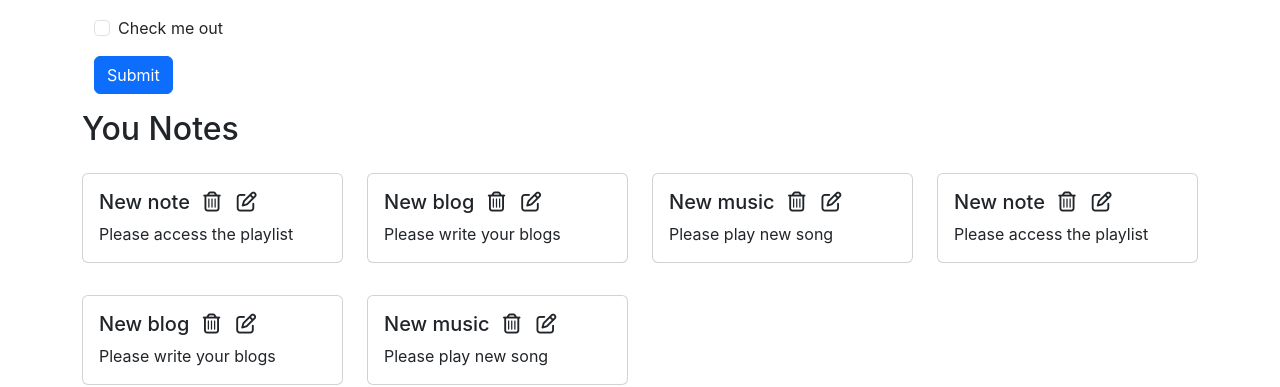
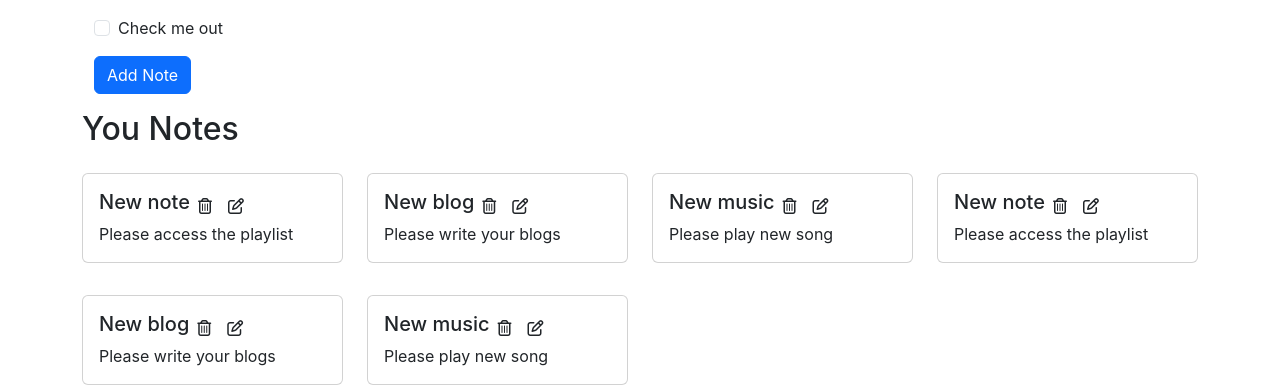
Before and after one commit to Svmpankaj/inotebook, a React (Create React App) app: page / in a window 1280 px wide. Shown: the part 274-661 px from the top of the page. Built offline with nearby package versions, Linux system fonts and the light colour scheme.

Commit message:
adding delete note

```diff
--- a/src/components/AddNote.js
+++ b/src/components/AddNote.js
@@ -32,7 +32,7 @@ function AddNote() {
                     <input type="checkbox" className="form-check-input" id="exampleCheck1" />
                     <label className="form-check-label" htmlFor="exampleCheck1">Check me out</label>
                 </div>
-                <button type="submit" className="btn btn-primary" onClick={handleClick}>Submit</button>
+                <button type="submit" className="btn btn-primary" onClick={handleClick}>Add Note</button>
             </form>
         </div>
     )
--- a/src/components/Navbar.js
+++ b/src/components/Navbar.js
@@ -1,12 +1,9 @@
-import React, { useEffect } from 'react';
+import React from 'react';
 import { Link, useLocation } from 'react-router-dom';
 
 
 const Navbar = () => {
     let location = useLocation();
-    useEffect(() => {
-        console.log(location.pathname);
-    }, [location]);
     return (
         <div>
             <nav className="navbar navbar-expand-lg navbar-dark bg-dark">
--- a/src/components/Noteitem.js
+++ b/src/components/Noteitem.js
@@ -1,14 +1,18 @@
-import React from 'react'
+import React, { useContext } from 'react'
+import noteContext from '../context/notes/noteContext';
 
 function Noteitem(props) {
+    const context = useContext(noteContext);
+    const { deleteNote } = context;
     const { note } = props;
     return (
         <div className='col-md-3'>
             <div className="card my-3">
                 <div className="card-body">
                     <div className="d-flex align-items-center">
-                        <h5 className="card-title">{note.title} <i className="fa-regular fa-trash-alt mx-2"></i>
-                            <i className="fa-regular fa-pen-to-square mx-2"></i></h5>
+                        <h5 className="card-title">{note.title}</h5>
+                        <i className="fa-regular fa-trash-alt mx-2" onClick={() => { deleteNote(note._id) }}></i>
+                        <i className="fa-regular fa-pen-to-square mx-2"></i>
                     </div>
                     <p className="card-text">{note.description}</p>
 
--- a/src/components/Notes.js
+++ b/src/components/Notes.js
@@ -5,7 +5,7 @@ import AddNote from './AddNote';
 
 function Notes() {
     const context = useContext(noteContext);
-    const { notes, addNote } = context;
+    const { notes } = context;
     return (
         <>
             <AddNote />
--- a/src/context/notes/NoteState.js
+++ b/src/context/notes/NoteState.js
@@ -77,8 +77,11 @@ const NoteState = (props) => {
     }
 
     // Delete a Note
-    const deleteNote = () => {
-
+    const deleteNote = (id) => {
+        // TODO : API Call
+        console.log("delete the note with" + id);
+        const newNotes = notes.filter((note) => { return note._id !== id })
+        setNotes(newNotes)
     }
 
     // Edit a Note
```
